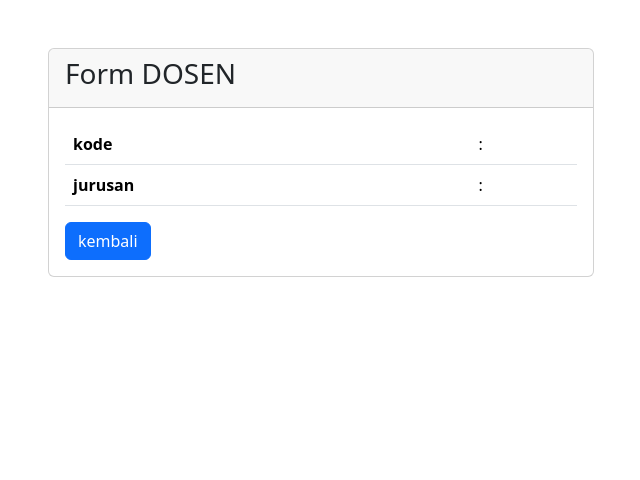
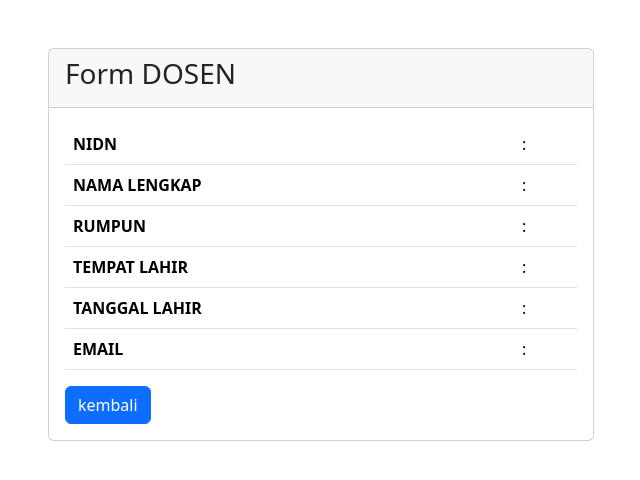
Before and after one commit to bedolls/QUIZ1_ABDUL_MALIK_AL_HANIF, a PHP site: page /tes.php in a window 1280 px wide. Shown: the top 480 px of the page, without its empty margins (319-959 px from the left). Run offline with PHP 8.4, Linux system fonts and the light colour scheme; data that the repository does not hold is empty.

Commit message:
UBAH TH DAN TD

```diff
--- a/INDEX.PHP
+++ b/INDEX.PHP
@@ -22,7 +22,7 @@
     <div id="emailHelp" class="form-text">We'll never share your email with anyone else.</div>
   </div>
   <div class="mb-3">
-    <label for="exampleInputPassword1" class="form-label">NAMA LENGKAP</label>
+    <label for="exampleInputPassword1" class="form-label">NAMA_LENGKAP</label>
     <input type="text" class="form-control" id="exampleInputPassword1" name="NAMA">
   </div>
   <div class="mb-3">
@@ -36,11 +36,11 @@
    </select>
   </div>
   <div class="mb-3">
-    <label for="exampleInputPassword1" class="form-label">TEMPAT LAHIR</label>
+    <label for="exampleInputPassword1" class="form-label">TEMPAT_LAHIR</label>
     <input type="text" class="form-control" id="exampleInputPassword1" name="TEMPAT">
   </div>
   <div class="mb-3">
-    <label for="exampleInputPassword1" class="form-label">TAMGGAL LAHIR</label>
+    <label for="exampleInputPassword1" class="form-label">TAMGGAL_LAHIR</label>
     <input type="DATE" class="form-control" id="exampleInputPassword1" name="TANGGAL">
   </div>
   <div class="mb-3">
--- a/tes.php
+++ b/tes.php
@@ -35,12 +35,28 @@
   </thead>
   <tbody>
     <tr>
-      <th scope="row">kode</th>
-      <td>:<?=$kode ?></td>
+      <th scope="row">NIDN</th>
+      <td>:<?=$NIDN ?></td>
     </tr>
     <tr>
-        <th scope="row">jurusan</th>
-        <td>:<?=$jurusan ?></td>
+        <th scope="row">NAMA LENGKAP</th>
+        <td>:<?=$NAMA_LENGKAP ?></td>
+    </tr>
+    <tr>
+        <th scope="row">RUMPUN</th>
+        <td>:<?=$RUMPUN ?></td>
+    </tr>
+    <tr>
+        <th scope="row">TEMPAT LAHIR</th>
+        <td>:<?=$TEMPAT_LAHIR ?></td>
+    </tr>
+    <tr>
+        <th scope="row">TANGGAL LAHIR</th>
+        <td>:<?=$TANGGAL_LAHIR ?></td>
+    </tr>
+    <tr>
+        <th scope="row">EMAIL</th>
+        <td>:<?=$EMAIL ?></td>
     </tr>
   </tbody>
 </table>
```
